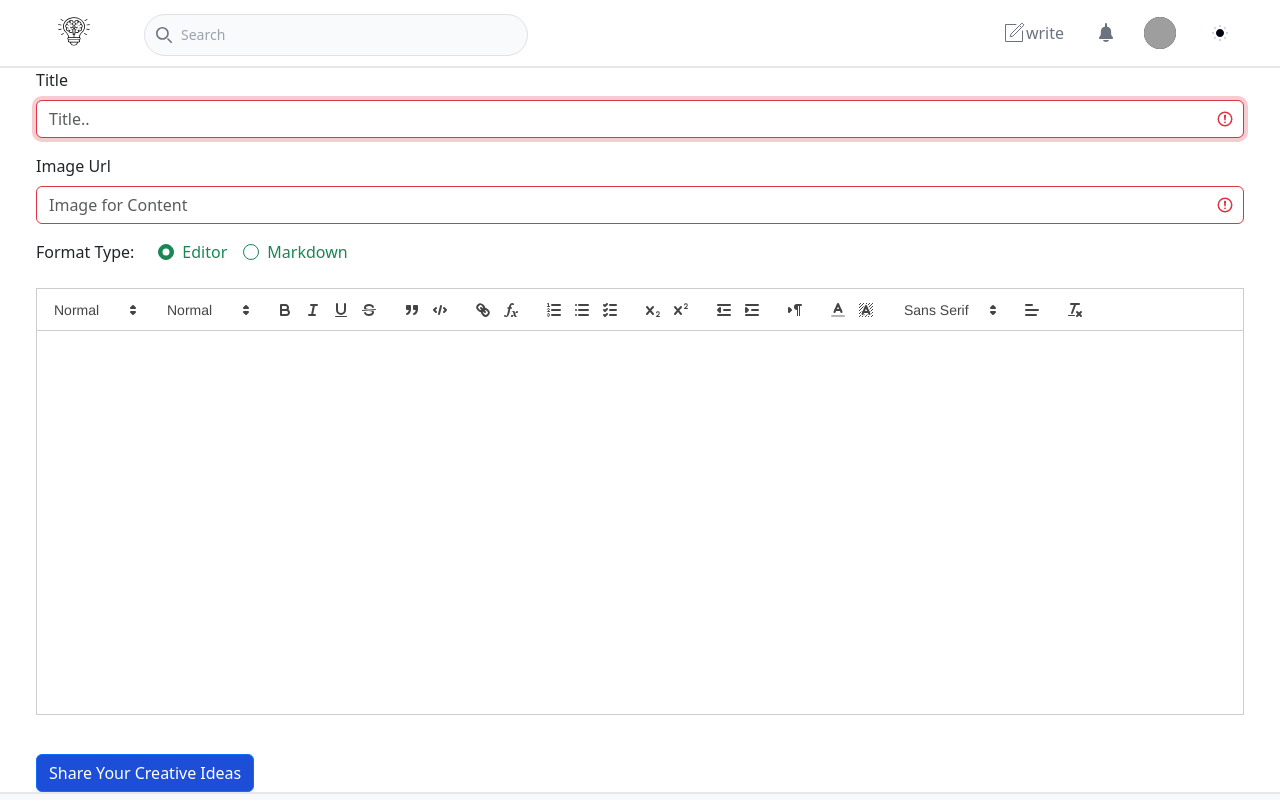
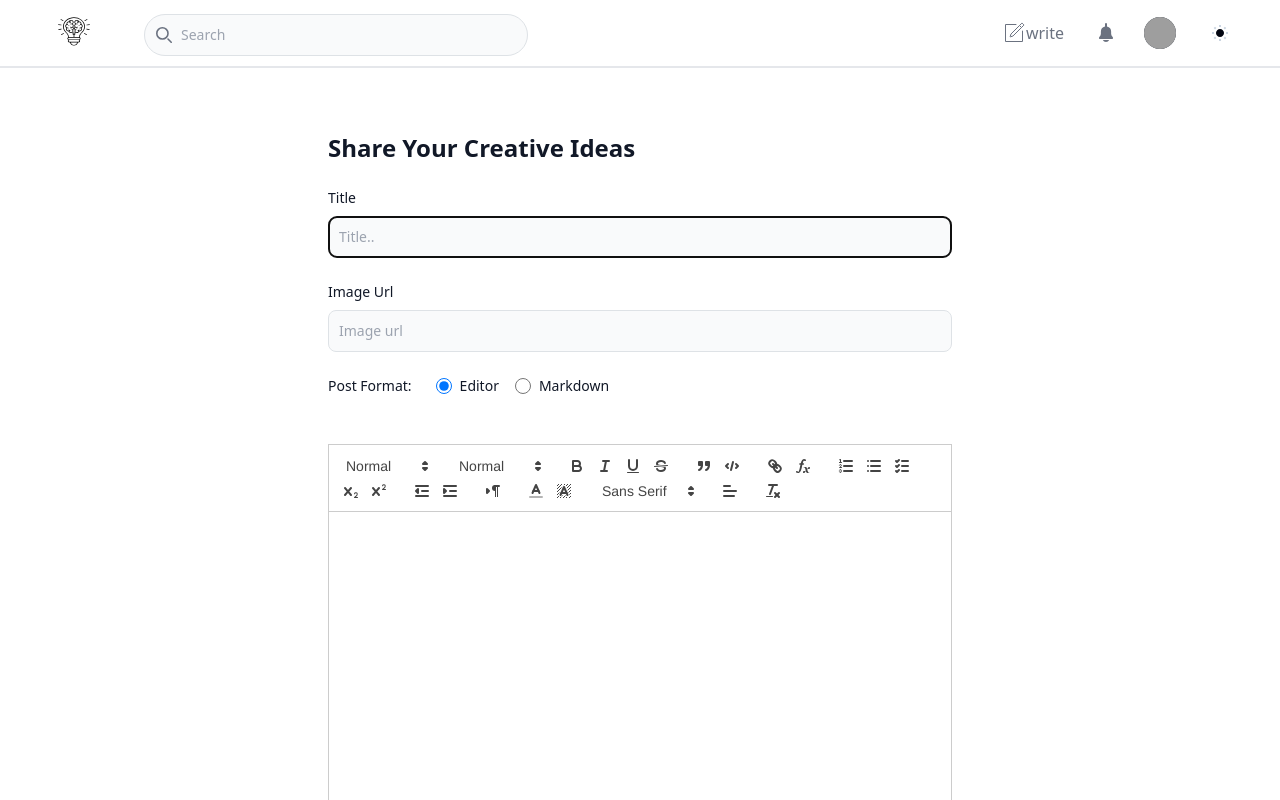
Before and after one commit to KashifKhn/Blogging_MERN_APP, a React (Vite) app in the folder client/: page /new in a window 1280 px wide. Shown: the top 800 px of the page. Built offline with nearby package versions, Linux system fonts and the light colour scheme; grey boxes are pictures that could not be loaded.

Commit message:
refactor: Transition form from Bootstrap to Tailwind and ensure compatibility with dark/light themes

```diff
--- a/client/src/components/CommonForm.jsx
+++ b/client/src/components/CommonForm.jsx
@@ -1,5 +1,4 @@
 import { useEffect, useRef } from "react";
-import Form from "react-bootstrap/Form";
 import Editor from "./Editor";
 
 const CommonForm = ({
@@ -12,102 +11,132 @@ const CommonForm = ({
 }) => {
   const inputRef = useRef(null);
   useEffect(() => {
-    inputRef.current.focus();
+    inputRef?.current.focus();
   }, []);
 
   return (
-    <Form
-      onSubmit={handleSubmit}
-      validated={true}
-    >
-      <Form.Group
-        className="mb-3"
-        controlId="title"
-      >
-        <Form.Label>Title</Form.Label>
-        <Form.Control
+    <form
+      className="py-8 px-4 mx-auto max-w-2xl lg:py-16 dark:bg-gray-900 "
+      onSubmit={handleSubmit}>
+      <div>
+        {parentComp === "edit" ? (
+          <h2 className="mb-4 text-2xl font-bold text-gray-900 dark:text-white">
+            Edit Your Idea
+          </h2>
+        ) : (
+          <h2 className="mb-4 text-2xl font-bold text-gray-900 dark:text-white">
+            Share Your Creative Ideas
+          </h2>
+        )}
+      </div>
+      <div className="grid gap-4 sm:grid-cols-2 sm:gap-6">
+        <div className="sm:col-span-2">
+          <label
+            htmlFor="name"
+            className="block mb-2 text-sm font-medium text-gray-900 dark:text-white">
+            Title
+          </label>
+          <input
+            type="text"
             ref={inputRef}
-          type="text"
             name="title"
+            value={form.title}
+            onChange={handleChange}
+            id="name"
+            className="bg-gray-50 border border-gray-300 text-gray-900 text-sm rounded-lg focus:ring-primary-600 focus:border-primary-600 block w-full p-2.5 dark:bg-gray-700 dark:border-gray-600 dark:placeholder-gray-400 dark:text-white dark:focus:ring-primary-500 dark:focus:border-primary-500"
             placeholder="Title.."
+            required=""
+          />
+        </div>
+        <div className="sm:col-span-2">
+          <label
+            htmlFor="name"
+            className="block mb-2 text-sm font-medium text-gray-900 dark:text-white">
+            Image Url
+          </label>
+          <input
+            type="url"
+            name="imgUrl"
+            id="name"
+            value={form.imgUrl}
             onChange={handleChange}
-          required={true}
-          value={form.title}
+            className="bg-gray-50 border border-gray-300 text-gray-900 text-sm rounded-lg focus:ring-primary-600 focus:border-primary-600 block w-full p-2.5 dark:bg-gray-700 dark:border-gray-600 dark:placeholder-gray-400 dark:text-white dark:focus:ring-primary-500 dark:focus:border-primary-500"
+            placeholder="Image url"
+            required=""
           />
-      </Form.Group>
-      <Form.Group
-        className="mb-3"
-        controlId="title"
-      >
-        <Form.Label>Image Url</Form.Label>
-        <Form.Control
-          type="Url"
-          name="imgUrl"
-          placeholder="Image for Content"
-          onChange={handleChange}
-          required
-          value={form.imgUrl}
-        />
-      </Form.Group>
-      <Form.Group className="mb-3">
-        <Form.Label className="me-4">Format Type: </Form.Label>
-        <Form.Check
-          className="text-blue-700"
-          inline
+        </div>
+        <div className="sm:col-span-2 sm:flex sm:flex-row sm:gap-4 flex-col flex-wrap flex">
+          <label className="block mb-2 mr-2 text-sm font-medium text-gray-900 dark:text-white">
+            Post Format:{" "}
+          </label>
+          <div className="flex items-center mb-4">
+            <input
+              id="editor"
               type="radio"
-          label="Editor"
-          id="editor"
               name="postFormat"
               value="editor"
+              onChange={handleChange}
+              disabled={parentComp === "edit" && form.postFormat === "markdown"}
               checked={form.postFormat === "editor"}
+              className="w-4 h-4 border-gray-300 focus-visible:ring-2 focus-visible:ring-blue-300 dark:focus-visible:ring-blue-600 dark:focus-visible:bg-blue-600 dark:bg-gray-700 dark:border-gray-600"
+            />
+            <label
+              htmlFor="editor"
+              className="block ms-2  text-sm font-medium text-gray-900 dark:text-gray-300">
+              Editor
+            </label>
+          </div>
+
+          <div className="flex items-center mb-4">
+            <input
+              id="markdown"
+              type="radio"
+              name="postFormat"
+              value="markdown"
+              disabled={parentComp === "edit" && form.postFormat === "editor"}
               onChange={handleChange}
+              checked={form.postFormat === "markdown"}
+              className="w-4 h-4 border-gray-300 focus-visible:ring-2 focus-visible::ring-blue-300 dark:focus-visible:ring-blue-600 dark:focus-visible:bg-blue-600 dark:bg-gray-700 dark:border-gray-600"
             />
-        <Form.Check
-          inline
-          type="radio"
-          label="Markdown"
-          name="postFormat"
-          id="markdown"
-          value="markdown"
-          checked={form.postFormat === "markdown"}
-          onChange={handleChange}
-        />
-      </Form.Group>
-      {form.postFormat === "editor" && (
-        <Form.Group
-          className="mb-3"
-          controlId="post"
-        >
+            <label
+              htmlFor="markdown"
+              className="block ms-2 text-sm font-medium text-gray-900 dark:text-gray-300">
+              Markdown
+            </label>
+          </div>
+        </div>
+        {form.postFormat === "editor" ? (
+          <div className="sm:col-span-2 mb-16 sm:mb-5">
             <Editor
               value={post}
               handleChange={setPost}
-            required
             />
-        </Form.Group>
+          </div>
+        ) : (
+          <div className="sm:col-span-2 mb-3">
+            <label
+              htmlFor="post"
+              className="block mb-2 text-sm font-medium text-gray-900 dark:text-white">
+              Post
+            </label>
+            <textarea
+              id="post"
+              name="post"
+              rows={15}
+              value={post}
+              onChange={(e) => setPost(e.target.value)}
+              className="bg-gray-50 border border-gray-300 text-gray-900 text-sm rounded-lg focus:ring-primary-600 focus:border-primary-600 block w-full p-2.5 dark:bg-gray-700 dark:border-gray-600 dark:placeholder-gray-400 dark:text-white dark:focus:ring-primary-500 dark:focus:border-primary-500"
+              placeholder="Write your post here..."
+              required=""></textarea>
+          </div>
         )}
-      {form.postFormat === "markdown" && (
-        <Form.Group
-          className="mb-3"
-          controlId="post"
-        >
-          <Form.Control
-            as="textarea"
-            rows={10}
-            name="post"
-            placeholder="Past Your Markdown Content Here"
-            onChange={(e) => setPost(e.target.value)}
-            required
-            value={post}
-          />
-        </Form.Group>
-      )}
+      </div>
       <button
         type="submit"
-        className="btn btn-primary bg-blue-700"
-      >
+        className="inline-flex items-center px-5 py-2.5 mt-4 sm:mt-6 text-sm font-medium text-center text-white bg-primary-700 rounded-lg focus:ring-4 focus:ring-primary-200 dark:focus:ring-primary-900 hover:bg-primary-800">
         {parentComp === "edit" ? "Update Ideas" : "Share Your Creative Ideas"}
       </button>
-    </Form>
+    </form>
   );
 };
 
--- a/client/src/components/Editor.jsx
+++ b/client/src/components/Editor.jsx
@@ -18,6 +18,7 @@ const Editor = ({ value, handleChange }) => {
     ["clean"],
   ];
 
+
   return (
     <div className="min-h-[450px] max-md:min-h-[500px] max-sm:min-h-[550px]">
       <ReactQuill
@@ -25,7 +26,7 @@ const Editor = ({ value, handleChange }) => {
         theme="snow"
         value={value}
         onChange={handleChange}
-        className="h-96"
+        className="h-96 dark:text-white"
       />
     </div>
   );
```
Lines whose indentation alone changed are shown as unchanged.
